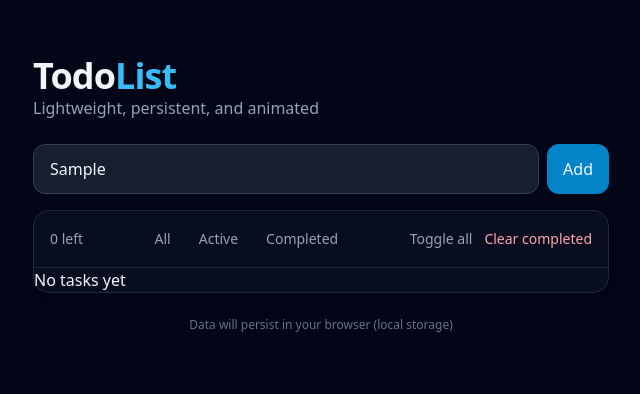
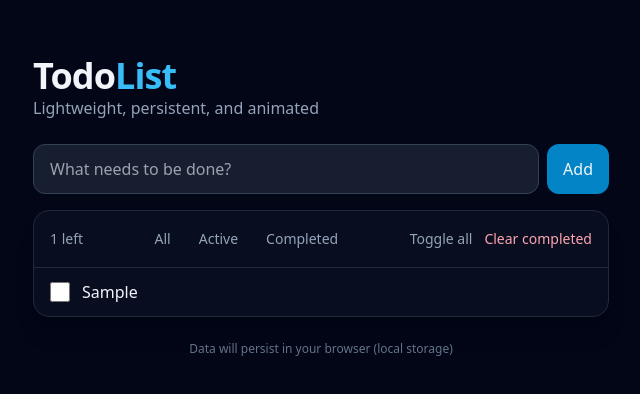
Before and after one commit to alexchuvara/todo-app, a React (Vite) app: page / in a window 1280 px wide. Both pictures are taken after typing "Sample" into the empty fields and a click on the button "Add". Shown: the top 394 px of the page, without its empty margins (319-959 px from the left). Built offline with nearby package versions, Linux system fonts and the light colour scheme.

Commit message:
feat: add state and ability to create tasks

```diff
--- a/src/App.jsx
+++ b/src/App.jsx
@@ -3,6 +3,21 @@ import { AnimatePresence, motion } from 'framer-motion';
 import { div } from 'framer-motion/client';
 
 export default function App() {
+  const [title, setTitle] = useState("");
+  const [todos, setTodos] = useState([]); // {id, title, completed}
+
+  function addTodo(e) {
+    e.preventDefault();
+    const name = title.trim();
+    if (!name) return;
+    const id =
+      crypto?.randomUUID?.() ?? `${Date.now()}_${Math.random().toString(36).slice(2)}`;
+    setTodos([{ id, title: name, completed: false }, ...todos]);
+    setTitle("");
+  }
+
+  const remaining = todos.filter((t) => !t.completed).length;
+
   return (
     <div className='min-h-screen bg-slate-950 text-slate-100 p-4'>
       <div className='max-w-xl mx-auto mt-10'>
@@ -13,13 +28,15 @@ export default function App() {
           <p className="text-slate-400">Lightweight, persistent, and animated</p>
         </header>
 
-        <form className="flex gap-2 mb-4">
+        <form onSubmit={addTodo} className="flex gap-2 mb-4">
           <input
+            value={title}
+            onChange={(e) => setTitle(e.target.value)}
             placeholder='What needs to be done?'
             className='flex-1 rounded-xl bg-slate-800/70 border border-slate-700 px-4 py-3 outline-none focus:ring-2 focus:ring-sky-500 focus:border-sky-500'
           />
           <button
-            type='button'
+            type='submit'
             className='rounded-xl px-4 py-3 bg-sky-600 hover:bg-sky-500 active:bg-sky-700 transition'
           >
             Add
@@ -28,7 +45,7 @@ export default function App() {
 
         <div className="rounded-2xl border border-slate-800 bg-slate-900/50 shadow-xl">
           <div className="flex flex-wrap items-center justify-between gap-2 px-4 py-3 border-b border-slate-800">
-            <span className="text-sm text-slate-400">0 left</span>
+            <span className="text-sm text-slate-400">{remaining} left</span>
             <div className="flex items-center gap-1">
               {["all", "active", "completed"].map((key) => (
                 <button
@@ -46,7 +63,23 @@ export default function App() {
           </div>
 
           <ul role='list' className='divide-y divide-slate-800'>
-            <li px-4 py-3 text-slate-500>No tasks yet</li>
+            {todos.length === 0 ? (
+              <li className='px-4 py-3 text-slate-500'>No tasks yet</li>
+            ) : (
+              todos.map((t) => (
+                <li key={t.id} className='group flex items-center gap-3 px-4 py-3'>
+                  <input type='checkbox' className='size-5 accent-sky-500 rounded cursor-pointer' />
+                  <span className='flex-1'>{t.title}</span>
+                  <button
+                    aria-label={`Delete ${t.title}`}
+                    className='opacity-0 group-hover:opacity-100 transition text-slate-400 hover:text-rose-300'
+                    title='Delete'
+                  >
+                    ✕
+                  </button>
+                </li>
+              ))
+            )}
           </ul>
         </div>
 
```
